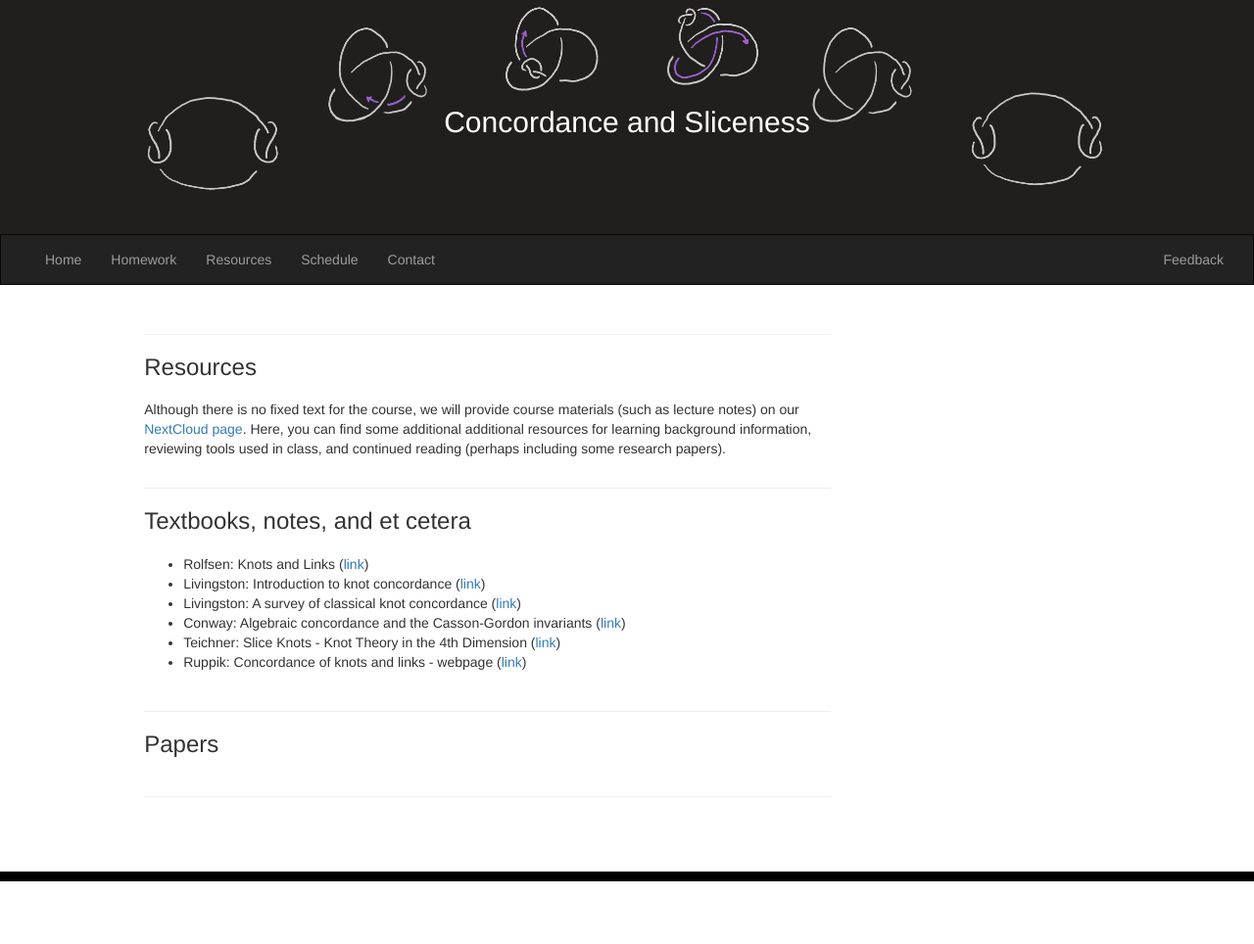
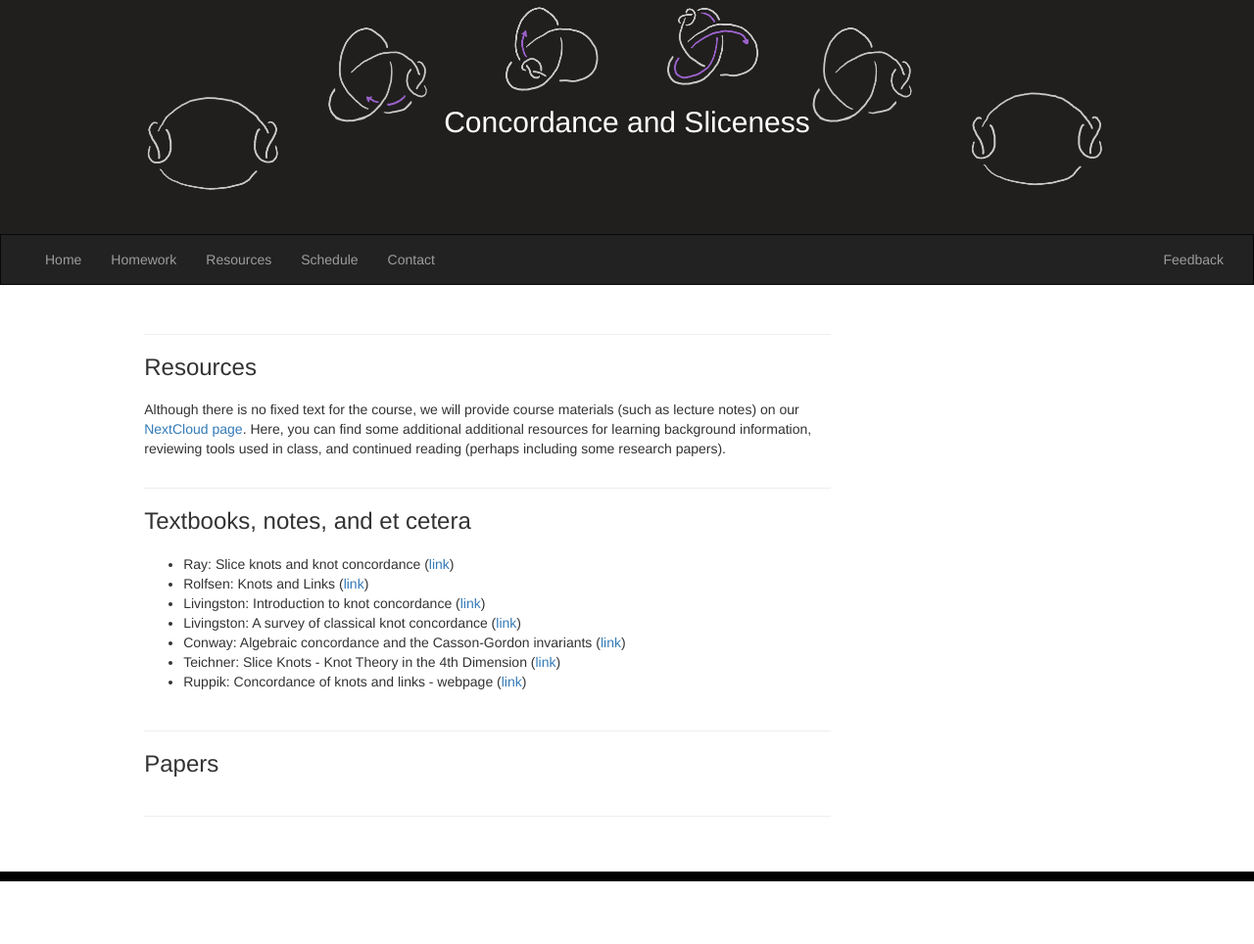
Before and after one commit to imsundberg/concordance, a Jekyll site: the page built from resources/index.html, in a window 1280 px wide. Shown: the whole page at 98% size. Built offline with Jekyll 4.4.1, drawn with Linux system fonts in a browser that asks for light colours.

Commit message:
Update index.html

```diff
--- a/resources/index.html
+++ b/resources/index.html
@@ -38,6 +38,7 @@ title: Resources
 			<div class="col-sm-2"></div>
 			<div class="col-sm-10" id="space">
 				<ul>
+					<li>Ray: Slice knots and knot concordance (<a href="www.tinyurl.com/slicenotes">link</a>)</li>
 					<li>Rolfsen: Knots and Links (<a href="https://www.maths.ed.ac.uk/~v1ranick/papers/rolfsen.pdf">link</a>)</li>
 					<li>Livingston: Introduction to knot concordance (<a href="https://citeseerx.ist.psu.edu/document?repid=rep1&type=pdf&doi=07e3225de8e1084a9d6d2d53c54b548cb1a93ac8">link</a>)</li>
 					<li>Livingston: A survey of classical knot concordance (<a href="https://www.maths.ed.ac.uk/~v1ranick/papers/living.pdf">link</a>)</li>
```
